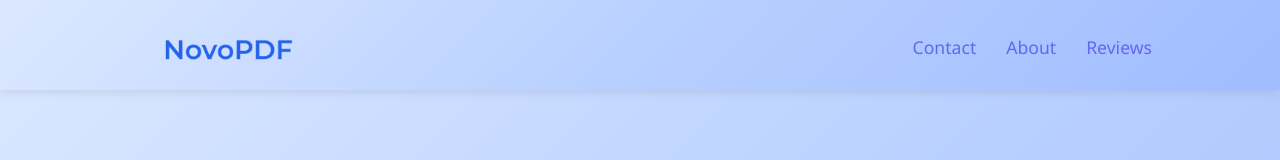
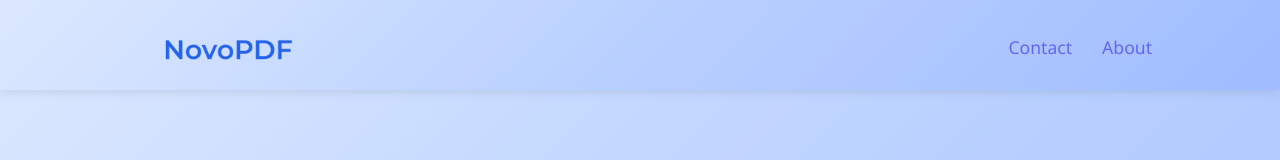
Before and after one commit to mari0ddev/NovoPDF-, a React (Create React App) app: page /contact in a window 1280 px wide. Shown: the top 160 px of the page. Built offline with nearby package versions, Linux system fonts and the light colour scheme.

Commit message:
Remove Reviews link from navigation

```diff
--- a/src/Contact.js
+++ b/src/Contact.js
@@ -264,7 +264,7 @@ function Contact() {
             <ul className={`nav-links ${menuOpen ? 'nav-active' : ''}`}>
               <li><Link to="/contact">Contact</Link></li>
               <li><Link to="/about">About</Link></li>
-              <li><a href="#reviews">Reviews</a></li>
+
             </ul>
           </nav>
           <div className="hamburger" onClick={() => setMenuOpen(!menuOpen)}>
```
